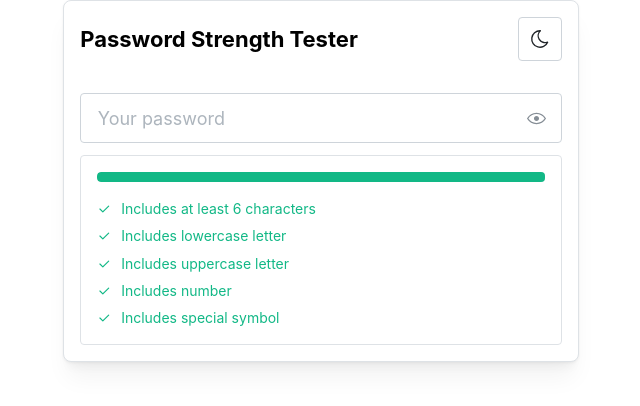
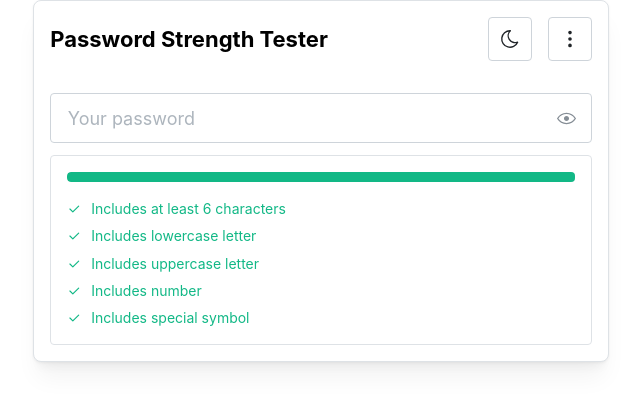
Before and after one commit to devrayat000/test-pass, a React (Vite) app: page / in a window 1280 px wide. Shown: the top 406 px of the page, without its empty margins (319-959 px from the left). Built offline with nearby package versions, Linux system fonts and the light colour scheme.

Commit message:
add on requirements

```diff
--- a/package.json
+++ b/package.json
@@ -18,8 +18,7 @@
     "nanoid": "^5.0.1",
     "react": "^18.2.0",
     "react-dom": "^18.2.0",
-    "valibot": "^0.17.1",
-    "zod": "^3.22.2"
+    "valibot": "^0.17.1"
   },
   "devDependencies": {
     "@types/react": "^18.2.15",
--- /dev/null
+++ b/src/AddRequirements/index.tsx
@@ -0,0 +1,74 @@
+import { useCallback } from "react";
+import { ActionIcon, Popover, Stack, Title, rem, Button } from "@mantine/core";
+import { IconDotsVertical } from "@tabler/icons-react";
+
+import themeToggleClasses from "../ThemeToggle/index.module.css";
+import { useAtomValue } from "jotai";
+import { addOnRequirementsAtom } from "./store";
+import { Requirement, requirementsAtom } from "../Password/store";
+import { useAtomCallback } from "jotai/utils";
+
+export default function AddRequirements() {
+  const addOns = useAtomValue(addOnRequirementsAtom);
+
+  return (
+    <Popover
+      position="right-start"
+      withArrow
+      arrowSize={12}
+      arrowOffset={32}
+      withRoles
+      withinPortal
+      trapFocus
+      width={rem(360)}
+      offset={{ mainAxis: 28, crossAxis: -14 }}
+    >
+      <Popover.Target>
+        <ActionIcon
+          variant="default"
+          size="xl"
+          aria-label="Add more validation logic"
+        >
+          <IconDotsVertical className={themeToggleClasses.icon} />
+        </ActionIcon>
+      </Popover.Target>
+      <Popover.Dropdown>
+        <Stack>
+          <Title order={5}>Add More Validation</Title>
+
+          <Stack gap="xs">
+            {addOns.map((addOn) => {
+              return <AddRequirement requirement={addOn} key={addOn.label} />;
+            })}
+          </Stack>
+        </Stack>
+      </Popover.Dropdown>
+    </Popover>
+  );
+}
+
+function AddRequirement({ requirement }: { requirement: Requirement }) {
+  const addToRequirements = useAtomCallback(
+    useCallback(
+      (_, set) => {
+        set(requirementsAtom, (prev) => [...prev, requirement]);
+        set(addOnRequirementsAtom, (prev) =>
+          prev.filter((r) => r !== requirement)
+        );
+      },
+      [requirement]
+    )
+  );
+
+  return (
+    <Button
+      variant="outline"
+      size="md"
+      color="dark"
+      key={requirement.label}
+      onClick={addToRequirements}
+    >
+      {requirement.label}
+    </Button>
+  );
+}
--- /dev/null
+++ b/src/AddRequirements/store.tsx
@@ -0,0 +1,23 @@
+import { maxLength, regex } from "valibot";
+import { atom } from "jotai";
+
+import { type Requirement } from "../Password/store";
+
+const defaulAddOnRequirements = [
+  { resolver: maxLength<string>(32), label: "Includes at most 32 characters" },
+  {
+    resolver: regex(/(.*[a-z]){3,}/),
+    label: "Includes atleast 3 lowercase letters",
+  },
+  {
+    resolver: regex(/(.*[A-Z]){2,}/),
+    label: "Includes atleast 2 uppercase letters",
+  },
+  { resolver: regex(/(.*[0-9]){2,}/), label: "Includes atleast 2 numbers" },
+  {
+    resolver: regex(/([$&+,:;=?@#|'<>.^*()%!-]){2,}/),
+    label: "Includes atleast 2 special symbols",
+  },
+] satisfies Requirement[];
+
+export const addOnRequirementsAtom = atom(defaulAddOnRequirements);
--- a/src/Container/index.tsx
+++ b/src/Container/index.tsx
@@ -3,6 +3,7 @@ import { Group, Card, Title, Box } from "@mantine/core";
 import ThemeToggle from "../ThemeToggle";
 import Password from "../Password";
 import classes from "./index.module.css";
+import AddRequirements from "../AddRequirements";
 
 export default function Container() {
   return (
@@ -11,7 +12,10 @@ export default function Container() {
         <Title order={1} className={classes.title}>
           Password Strength Tester
         </Title>
-        <ThemeToggle />
+        <Group gap="md">
+          <ThemeToggle />
+          <AddRequirements />
+        </Group>
       </Group>
       <Box mt="xl">
         <Password />
--- a/src/Password/store.tsx
+++ b/src/Password/store.tsx
@@ -9,11 +9,11 @@ export interface Requirement {
 
 const defaultRequirements = [
   { resolver: minLength<string>(6), label: "Includes at least 6 characters" },
-  { resolver: regex(/[a-z]/), label: "Includes lowercase letter" },
-  { resolver: regex(/[A-Z]/), label: "Includes uppercase letter" },
-  { resolver: regex(/[0-9]/), label: "Includes number" },
+  { resolver: regex(/(.*[a-z])/), label: "Includes lowercase letter" },
+  { resolver: regex(/(.*[A-Z])/), label: "Includes uppercase letter" },
+  { resolver: regex(/(.*[0-9])/), label: "Includes number" },
   {
-    resolver: regex(/[$&+,:;=?@#|'<>.^*()%!-]/),
+    resolver: regex(/([$&+,:;=?@#|'<>.^*()%!-])/),
     label: "Includes special symbol",
   },
 ] satisfies Requirement[];
```
Also changed, not shown: 1 other file (tests, documents, lock files or other folders).
